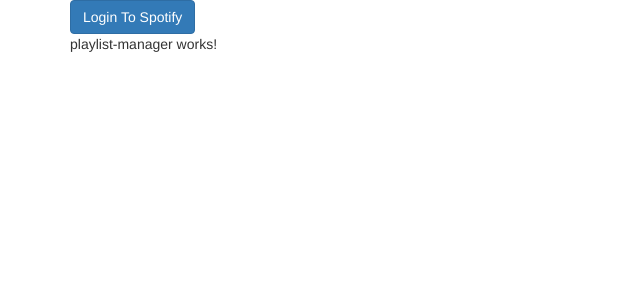
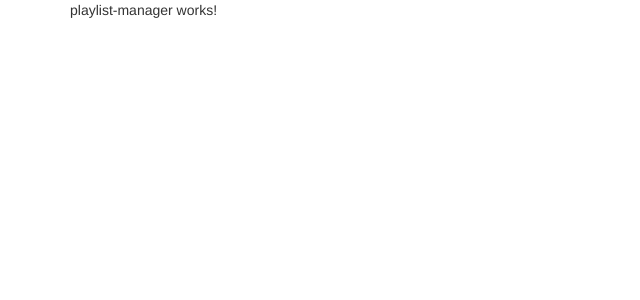
Before and after one commit to lucaguarro/SpotifyPlaylistManager, an Angular app: page /playlist-manager in a window 1280 px wide. Before the commit this address led to /. Shown: the top 300 px of the page, without its empty margins (0-640 px from the left). Built offline with nearby package versions, Linux system fonts and the light colour scheme.

Commit message:
redirecting to playlist-manager with click of button

```diff
--- a/src/app/app.component.html
+++ b/src/app/app.component.html
@@ -1,6 +1,4 @@
 <div class="container">
-  <app-login></app-login><!--Login Component-->
+  <!--<app-login></app-login>Login Component-->
+  <router-outlet></router-outlet>
 </div>
-<div class="container">
-  <app-playlist-manager></app-playlist-manager><!--Login Component-->
-</div>
--- a/src/app/auth.service.ts
+++ b/src/app/auth.service.ts
@@ -1,5 +1,5 @@
 export class AuthService{
-    loggedIn = false;
+    loggedIn = true;
     isAuthenticated(){
         const promise = new Promise(
             (resolve, reject) => {
--- a/src/app/login/login.component.html
+++ b/src/app/login/login.component.html
@@ -1 +1 @@
-<button *ngIf="!loginButtonClicked" class="btn btn-primary" (click)="onLoginButtonPush()">Login To Spotify</button>
+<button class="btn btn-primary" routerLink="/playlist-manager">Login To Spotify</button>
```
